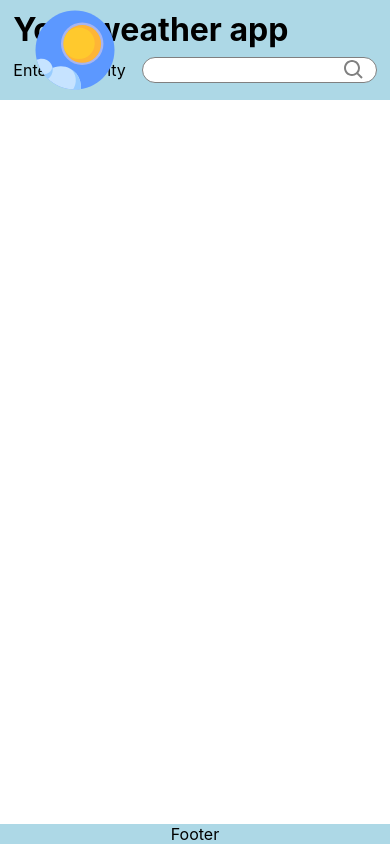
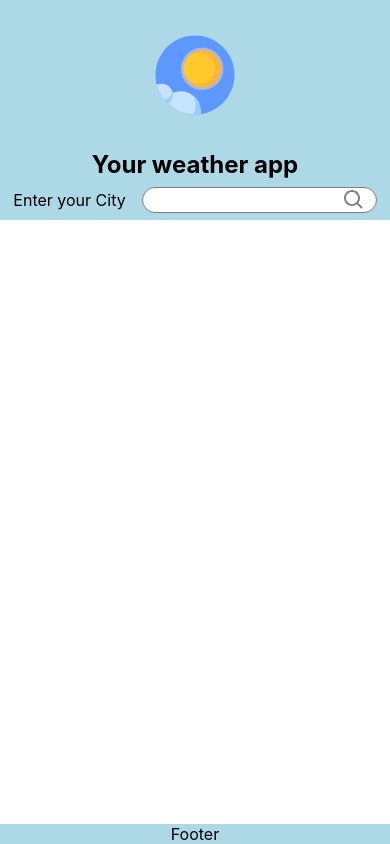
Before and after one commit to PhilippWeiss85/weatherApp, a React (Create React App) app: page / in a window 390 px wide. Built offline with nearby package versions, Linux system fonts and the light colour scheme.

Commit message:
update styling

```diff
--- a/src/App.css
+++ b/src/App.css
@@ -60,22 +60,19 @@ button {
 .forecast__container {
   display: flex;
   gap: 20px;
-  background-color: lightblue
 
 }
 
 
 
-.forecast__containercontent__box__headline {
-  background-color: red
-}
 
 .forecast__containercontent__box {
   margin: 1rem;
 }
 
 .forecast-headline {
-  background-color: blue;
+  box-shadow:inset 0 3px 3px rgba(0, 0, 0, 0.1),
+  0.3em 0.3em 1em rgba(0, 0, 0, 0.3);
   margin: 0;
   padding: 0.3rem
 }
--- a/src/components/Header.css
+++ b/src/components/Header.css
@@ -5,9 +5,28 @@ header {
     align-items: center;
     background-color: lightblue;
     width: 100%;
-    height: 100px;
+    height: 130px;
     margin-bottom: 1rem;
+    flex-wrap: wrap;
   }
+
+@media(max-width: 470px) {
+  header {
+    height: 220px;
+    align-items: flex-start;
+
+
+}
+  h1 {
+    font-size: 1.5em;
+    text-align: center
+  }
+
+  .container {
+    width: 80px;
+    height: 80px;
+  }
+}
 
 h1 {
     margin: 0
@@ -16,6 +35,5 @@ h1 {
 .container {
     width: 150px;
     height: 150px;
-    position: absolute;
     left: 0;
   }
--- a/src/components/SWR/TodaysWeather.js
+++ b/src/components/SWR/TodaysWeather.js
@@ -10,10 +10,16 @@ function TodaysWeather({
   weather,
   tempEmoji,
 }) {
-  const momentToday = moment().locale("de").format("LL");
-  const momentTomorrow = moment().add(1, "d").locale("de").format("LL");
-  const momentTomorrowPlusOne = moment().add(2, "d").locale("de").format("LL");
-  const momentTomorrowPlusTwo = moment().add(3, "d").locale("de").format("LL");
+  const momentToday = moment().locale("de").format("dddd, ll");
+  const momentTomorrow = moment().add(1, "d").locale("de").format("dddd, ll");
+  const momentTomorrowPlusOne = moment()
+    .add(2, "d")
+    .locale("de")
+    .format("dddd, ll");
+  const momentTomorrowPlusTwo = moment()
+    .add(3, "d")
+    .locale("de")
+    .format("dddd, ll");
 
   console.log("moment", momentToday);
   console.log(momentTomorrow);
```
